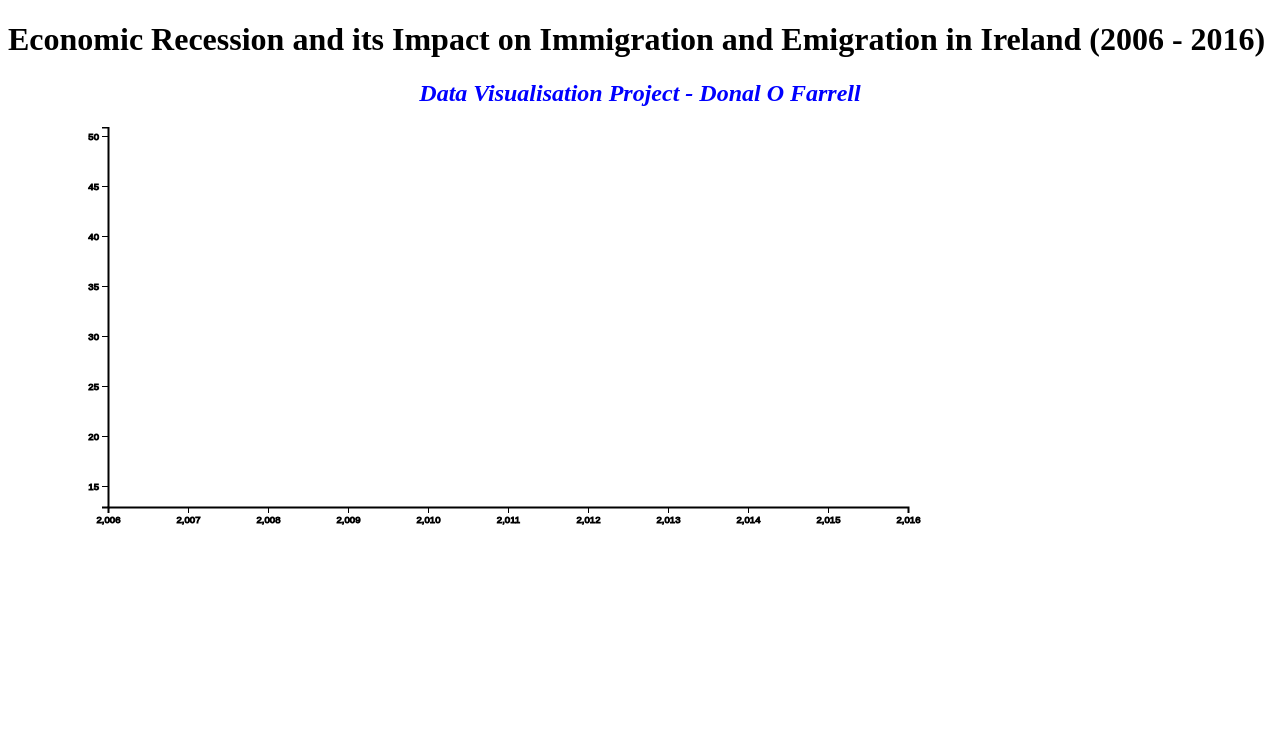
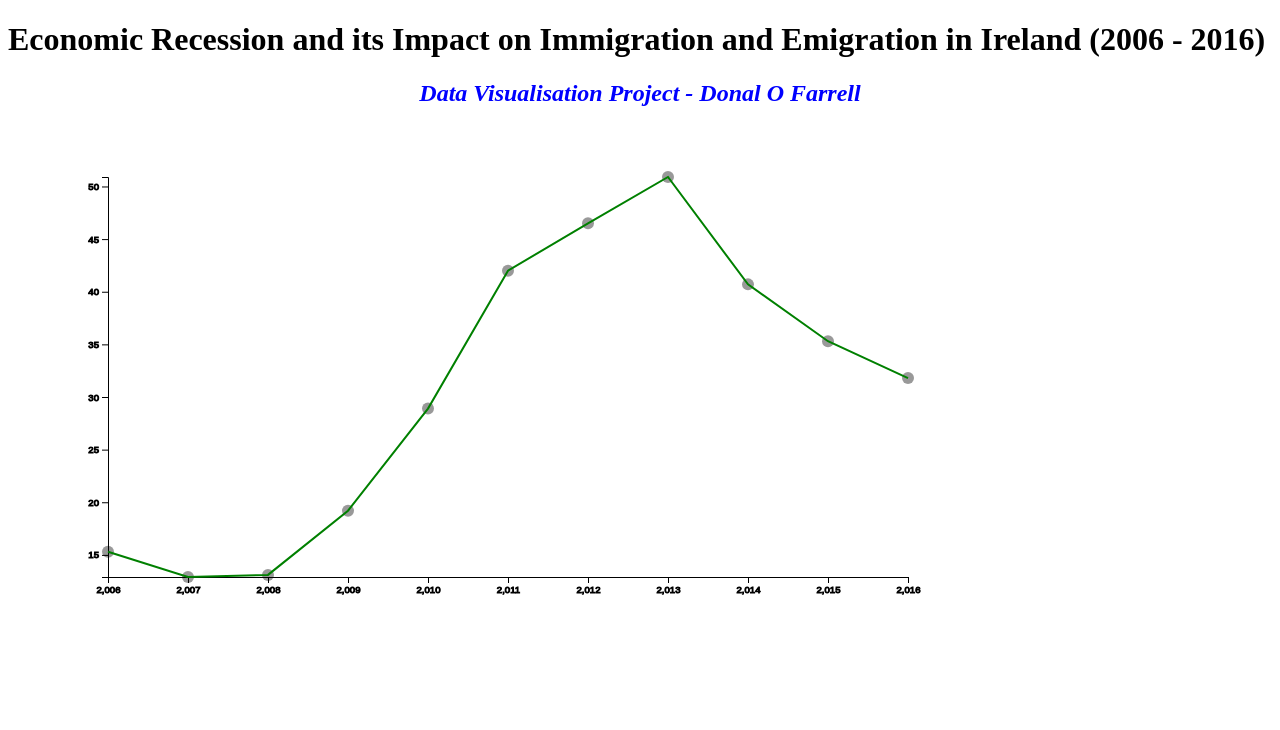
Before and after one commit to donaljof/UD_P6_Data_Visualisation, a plain HTML site: page index.html in a window 1280 px wide. Drawn offline with nearby package versions, Linux system fonts and the light colour scheme.

Commit message:
add_lines_dots

```diff
--- a/index.html
+++ b/index.html
@@ -19,9 +19,9 @@
         font-family: arial;
         font-size: 0.6em;
       }
-      path {
+      .path {
         fill: none;
-        stroke: black;
+        stroke: green;
         stroke-width: 2px;        }
       .tick {
         fill: none;
@@ -37,6 +37,12 @@
         stroke-width: 1px;
       }
 
+      .line {
+        fill: none;
+        stroke: green;
+        stroke-width: 2px;
+      }
+
     </style>
     <script type="text/javascript">
     /* insert js here! */
@@ -45,11 +51,11 @@
       /* main charting function using d3.js */
       "use strict";
 
-      var margin = {top: 20, right: 100, bottom: 200, left: 100},
+      var margin = {top: 50, right: 100, bottom: 50, left: 100},
           width = 1000 - margin.left - margin.right,
-          height = 600 - margin.top - margin.bottom;
+          height = 500 - margin.top - margin.bottom;
 
-	  var svg = d3.select("body")
+	    var svg = d3.select("body")
           .append("svg")
           .attr("width", width + margin.left + margin.right)
           .attr("height", height + margin.top + margin.bottom)
@@ -67,13 +73,14 @@
 
       var x_axis = d3.axisBottom(x_scale);
 
+      // Add x axis
       d3.select("svg")
           .append('g')
           .attr('class', 'x axis')
-		  .attr("transform", "translate(" + margin.left +", " + height + ")")
+		      .attr("transform", "translate(" + margin.left +", "+ (height + margin.top) +")")
           .call(x_axis)
-		  .style("text-anchor", "middle")
-		  .attr("font-family","arial");
+		      .style("text-anchor", "middle")
+		      .attr("font-family","arial");
 
       var y_extent = d3.extent(data, function(d) {
         return d['Irish'];
@@ -87,12 +94,30 @@
       var y_axis = d3.axisLeft(y_scale)
 	      .ticks(10);
 
+      // Add y axis
       d3.select("svg")
           .append('g')
           .attr('class', 'y axis')
-          .attr("transform", "translate(" + margin.left + ",0)")
-		  .call(y_axis);
+          .attr("transform", "translate(" + margin.left + ", " + margin.top + ")")
+		      .call(y_axis);
 
+      var valueline = d3.line()
+          .x(function(d) { return x_scale(d.YEAR); })
+          .y(function(d) { return y_scale(d.Irish); });
+
+      // Add line
+      d3.select("svg").append("path")
+        .attr("class", "line")
+        .attr("transform", "translate(" + margin.left + ", " + margin.top + ")")
+        .attr("d", valueline(data));
+
+      svg.selectAll("dot")
+        .data(data)
+        .enter().append("circle")
+        .attr("r", 6)
+        .attr("transform", "translate(" + margin.left + ", " + margin.top + ")")
+        .attr("cx", function(d) { return x_scale(d.YEAR); })
+        .attr("cy", function(d) { return y_scale(d.Irish); });
 
       debugger;
 
```
